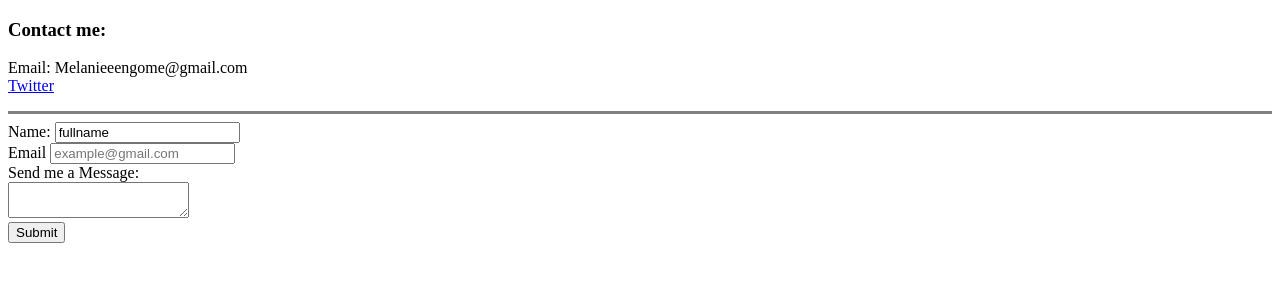
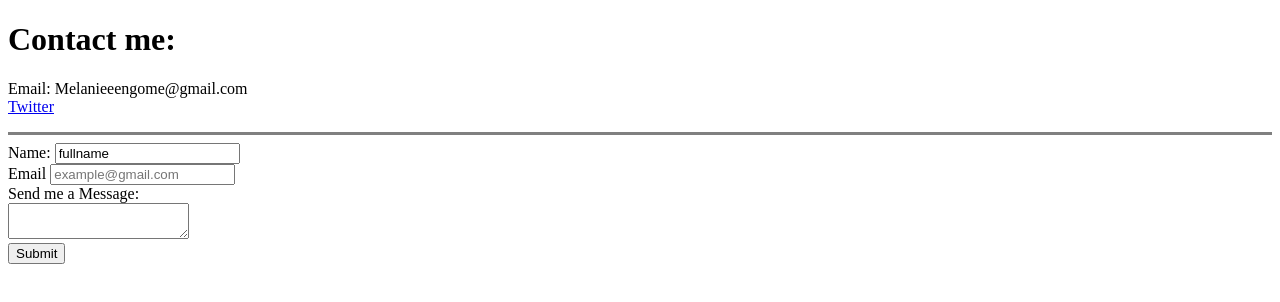
Before and after one commit to Lanietodev/cv, a plain HTML site: page contact.html in a window 1280 px wide. Drawn offline with Linux system fonts and the light colour scheme.

Commit message:
Edited the h3 tag to h1

```diff
--- a/contact.html
+++ b/contact.html
@@ -6,7 +6,7 @@
 
   </head>
   <body>
-    <h3>Contact me:</h3>
+    <h1>Contact me:</h1>
     <p>Email: Melanieeengome@gmail.com
     <br />
       <a href="https://twitter.com/lanietodev">Twitter</a>
```
